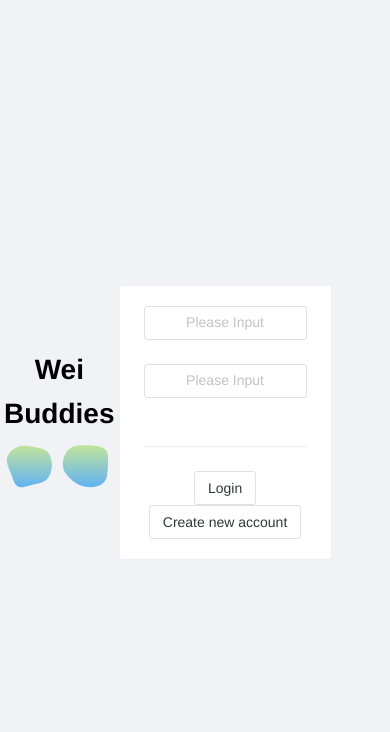
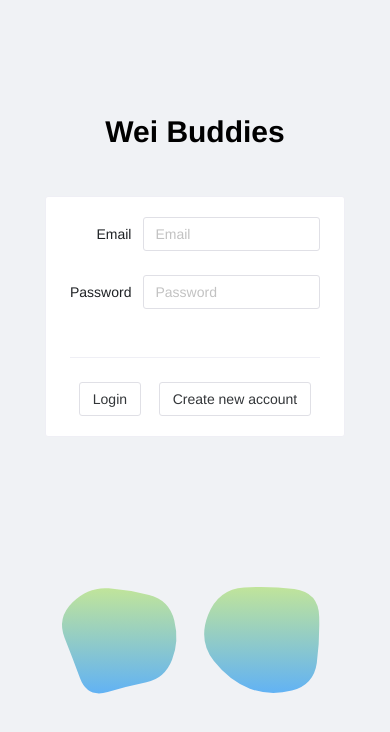
Before and after one commit to chris-straka/weibuddies, a Vue app in the folder app/client/: page / in a window 390 px wide. Shown: the top 732 px of the page. Built offline with nearby package versions, Linux system fonts and the light colour scheme.

Commit message:
setup home page styles

```diff
--- a/app/client/auto-imports.d.ts
+++ b/app/client/auto-imports.d.ts
@@ -1,6 +1,4 @@
 // Generated by 'unplugin-auto-import'
 // We suggest you to commit this file into source control
-declare global {
-
-}
-export {}
+declare global {}
+export {};
--- a/app/client/src/App.vue
+++ b/app/client/src/App.vue
@@ -1,7 +1,9 @@
 <script setup lang="ts">
 import HomeVue from "./pages/Home/Home.vue";
 import { darkTheme, NConfigProvider } from "naive-ui";
-let colorScheme = window.matchMedia('(prefers-color-scheme: dark)').matches ? darkTheme : null
+let colorScheme = window.matchMedia("(prefers-color-scheme: dark)").matches
+  ? darkTheme
+  : null;
 </script>
 
 <template>
@@ -36,7 +38,6 @@ body {
   min-height: 100%;
   box-sizing: border-box;
   font-family: var(--font);
-  text-align: center;
   -webkit-font-smoothing: antialiased;
   -moz-osx-font-smoothing: grayscale;
   box-sizing: border-box; // sets the padding/margin to what we expect
--- a/app/client/src/components/Blobs/Blobs.vue
+++ b/app/client/src/components/Blobs/Blobs.vue
@@ -15,5 +15,6 @@ import BlobB from "./BlobB.vue";
 .blobs {
   display: flex;
   justify-content: space-around;
+  width: 200px;
 }
 </style>
--- a/app/client/src/pages/Home/Home.vue
+++ b/app/client/src/pages/Home/Home.vue
@@ -1,29 +1,60 @@
 <script setup lang="ts">
-import HomeAccess from "./HomeAccess/HomeAccess.vue";
-import HomeGreeting from "./HomeGreeting/HomeGreeting.vue";
+import LoginForm from "./LoginForm/LoginForm.vue";
+import BlobsVue from "@/components/Blobs/Blobs.vue";
 </script>
 
 <template>
   <div class="home">
-    <HomeGreeting />
-    <HomeAccess class="login" />
+    <h1 class="title">Wei Buddies</h1>
+    <BlobsVue class="blobs" />
+    <LoginForm class="loginForm" />
   </div>
 </template>
 
 <style scoped lang="scss">
 .home {
-  display: flex;
   height: 100vh;
   width: 100vw;
-  align-items: center;
-  justify-content: space-evenly;
+  display: grid;
+  grid:
+    ". WeiBuddies Login"
+    ". Blobs Login";
 }
 .title {
-  font-size: clamp(2rem, 10vw, 3rem);
-  margin-bottom: 30%;
+  grid-area: WeiBuddies;
+  font-size: clamp(30px, 4vw, 50px);
+  align-self: end;
+  margin-bottom: 40px;
+  margin-top: -20px;
 }
-.login {
-  margin-right: 15%;
+.blobs {
+  grid-area: Blobs;
+  align-self: start;
+}
+.loginForm {
+  grid-area: Login;
   width: 300px;
+  height: fit-content;
+  align-self: center;
+}
+
+@media (max-width: 820px) {
+  .home {
+    grid:
+      "WeiBuddies"
+      "Login"
+      "Blobs";
+    justify-content: center;
+  }
+  .title {
+    text-align: center;
+  }
+  .loginForm {
+    align-self: start;
+  }
+  .blobs {
+    justify-self: center;
+    width: 300px;
+  }
 }
 </style>
--- a/app/client/src/pages/Home/HomeAccess/HomeAccess.vue
+++ /dev/null
@@ -1,21 +0,0 @@
-<script setup lang="ts">
-import { NCard, NDivider, NForm, NFormItem, NInput, NButton } from "naive-ui"
-</script>
-
-<template>
-  <n-card>
-    <n-form label-placement="left">
-      <n-form-item>
-        <n-input></n-input>
-      </n-form-item>
-      <n-form-item>
-        <n-input></n-input>
-      </n-form-item>
-    </n-form>
-    <n-divider />
-    <n-button>Login</n-button>
-    <n-button>Create new account</n-button>
-  </n-card>
-</template>
-
-<style scoped lang="scss"></style>
--- a/app/client/src/pages/Home/HomeGreeting/HomeGreeting.vue
+++ /dev/null
@@ -1,12 +0,0 @@
-<script setup lang="ts">
-import BlobsVue from '@/components/Blobs/Blobs.vue';
-</script>
-
-<template>
-  <div class="greeting">
-    <h1 class="title">Wei Buddies</h1>
-    <BlobsVue />
-  </div>
-</template>
-
-<style scoped lang="scss"></style>
--- /dev/null
+++ b/app/client/src/pages/Home/LoginForm/LoginForm.vue
@@ -0,0 +1,28 @@
+<script setup lang="ts">
+import { NCard, NDivider, NForm, NFormItem, NInput, NButton } from "naive-ui";
+</script>
+
+<template>
+  <n-card>
+    <n-form label-placement="left" label-width="auto">
+      <n-form-item label="Email">
+        <n-input placeholder="Email"></n-input>
+      </n-form-item>
+      <n-form-item label="Password">
+        <n-input type="password" placeholder="Password"></n-input>
+      </n-form-item>
+      <n-divider />
+      <div class="buttonContainer">
+        <n-button>Login</n-button>
+        <n-button>Create new account</n-button>
+      </div>
+    </n-form>
+  </n-card>
+</template>
+
+<style scoped lang="scss">
+.buttonContainer {
+  display: flex;
+  justify-content: space-around;
+}
+</style>
```
Also changed, not shown: app/client/components.d.ts (+8 -8 lines), 1 other file (tests, documents, lock files or other folders).
